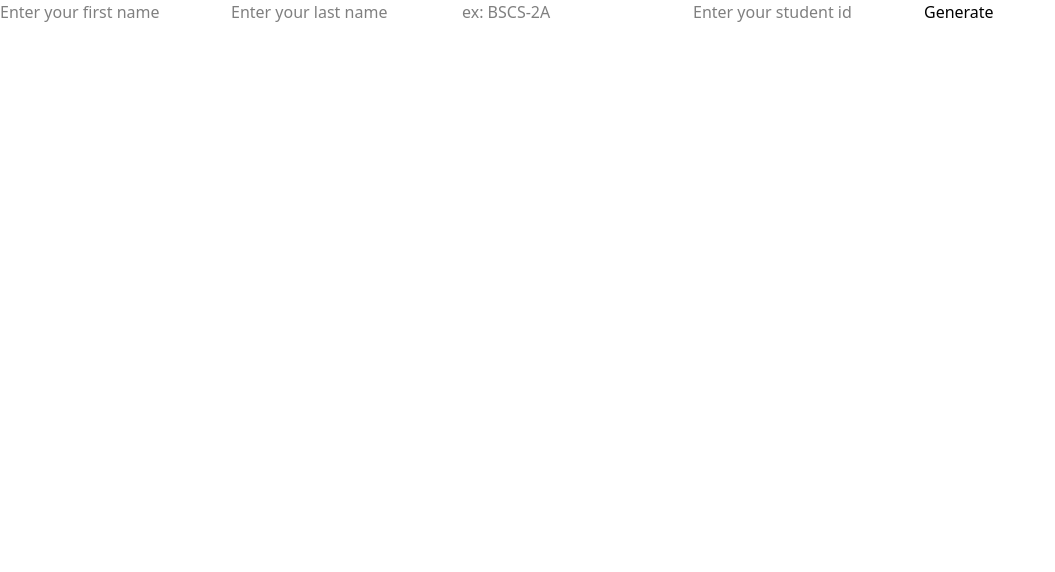
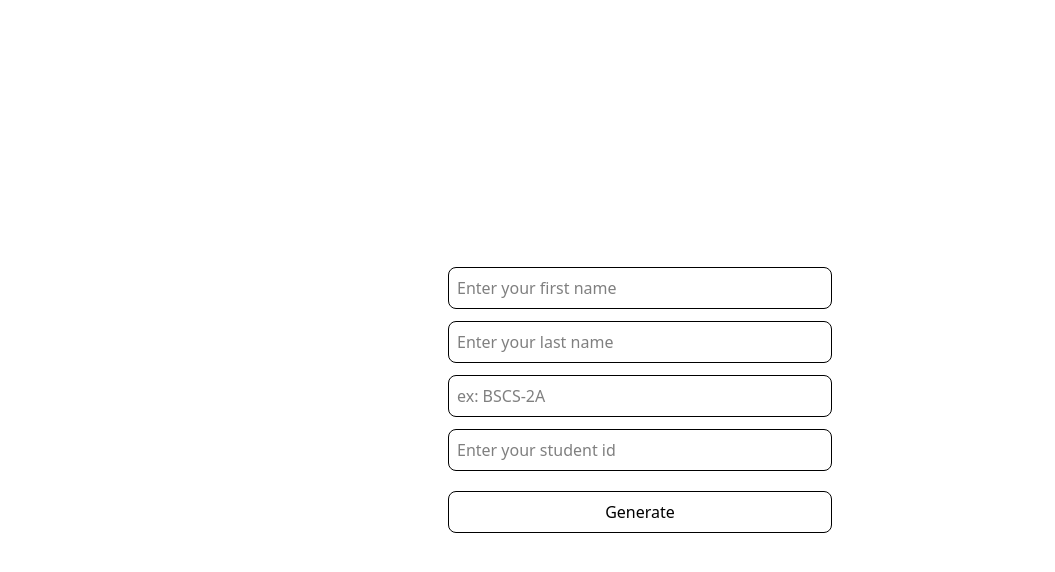
Before and after one commit to Cedrilicity/Student-QR-Generator, a React (Vite) app: page / in a window 1280 px wide. Shown: the top 572 px of the page, without its empty margins (0-1055 px from the left). Built offline with nearby package versions, Linux system fonts and the light colour scheme.

Commit message:
applied the design base from the figma you shared... Missing dropdown

```diff
--- a/src/App.tsx
+++ b/src/App.tsx
@@ -38,28 +38,31 @@ function App() {
     }
   };
 
-  return (
-    <div className="join join-vertical">
+return (
+  <div className="flex items-center justify-center min-h-screen">
+    <div className="flex flex-col space-y-3 w-full max-w-sm">
       <input
         type="text"
-        className=""
+        className="w-full p-2 rounded-lg border border-black text-black focus:ring-2 focus:ring-gray-500"
         id="fname"
         placeholder="Enter your first name"
         value={form.fname}
         onChange={handleInputChange}
       />
+
       <input
         type="text"
-        className=""
+        className="w-full p-2 rounded-lg border border-black text-black focus:ring-2 focus:ring-gray-500"
         id="lname"
         placeholder="Enter your last name"
         value={form.lname}
         onChange={handleInputChange}
       />
+
       <input
         type="text"
         id="section_year"
-        className="section_year"
+        className="w-full p-2 rounded-lg border border-black text-black focus:ring-2 focus:ring-gray-500"
         placeholder="ex: BSCS-2A"
         value={form.section_year}
         onChange={handleInputChange}
@@ -67,25 +70,29 @@ function App() {
 
       <input
         type="text"
-        className=""
+        className="w-full p-2 rounded-lg border border-black text-black focus:ring-2 focus:ring-gray-500"
         id="student_id"
         placeholder="Enter your student id"
         value={form.student_id}
         onChange={handleInputChange}
       />
 
-      <button className="" id="generate-btn" onClick={handleGenerate}>
+      <button
+        className="mt-2 px-4 py-2 rounded-lg border border-black text-black hover:bg-gray-100"
+        id="generate-btn"
+        onClick={handleGenerate}
+      >
         Generate
       </button>
+
       {qrCode && (
-        <div style={{ marginTop: "2rem" }}>
+        <div className="mt-6 flex justify-center">
           <img src={qrCode} alt="QR Code" />
         </div>
       )}
-
     </div>
-
-  );
+  </div>
+);
 }
 
 export default App;
```
